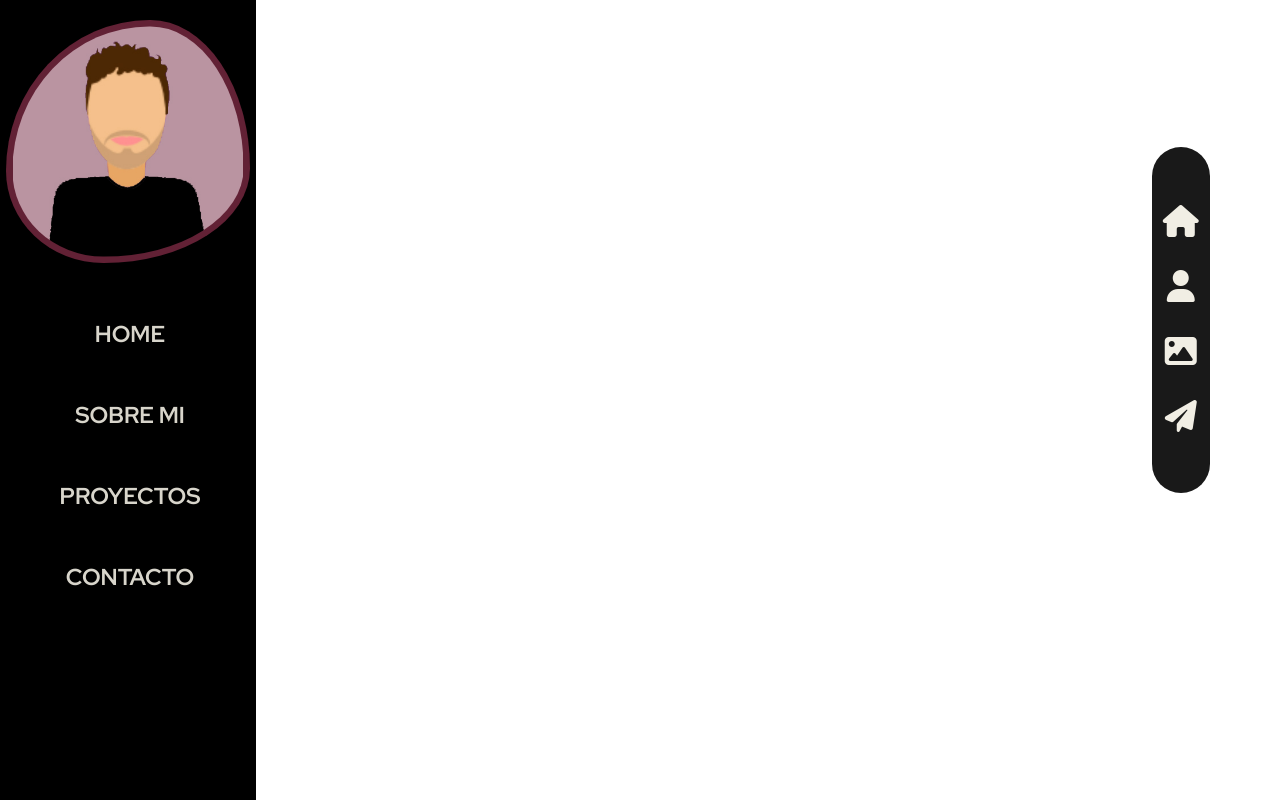
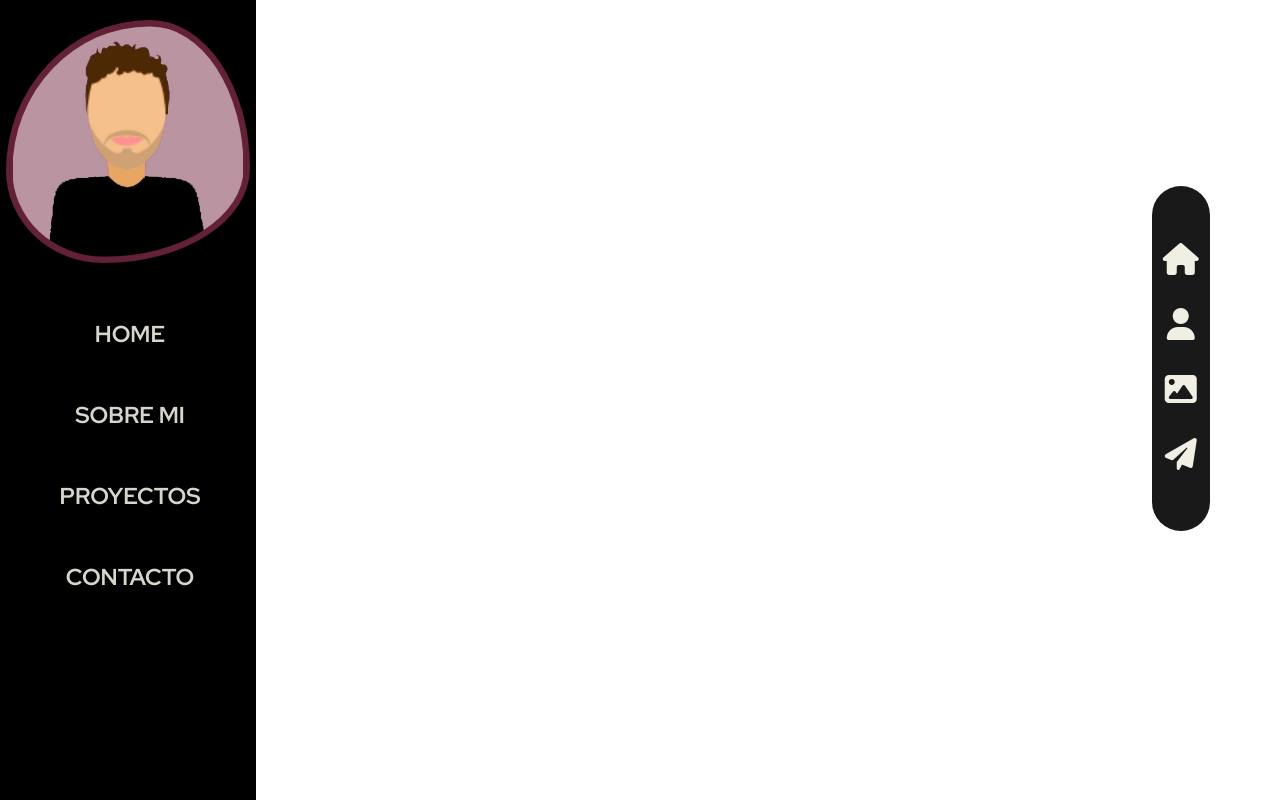
Before and after one commit to lucagiallonardi/my-portfolio, a React (Create React App) app: page /navbar in a window 1280 px wide. Built offline with nearby package versions, Linux system fonts and the light colour scheme.

Commit message:
stetic changes

```diff
--- a/src/layouts/NavBar/NavBar.css
+++ b/src/layouts/NavBar/NavBar.css
@@ -58,7 +58,7 @@
 
 .navBarIcons{
     margin-left: 90vw;
-    margin-top: 50vw;
+    margin-top: 56vw;
     display: flex;
     flex-direction: column;
     position: fixed;
```
